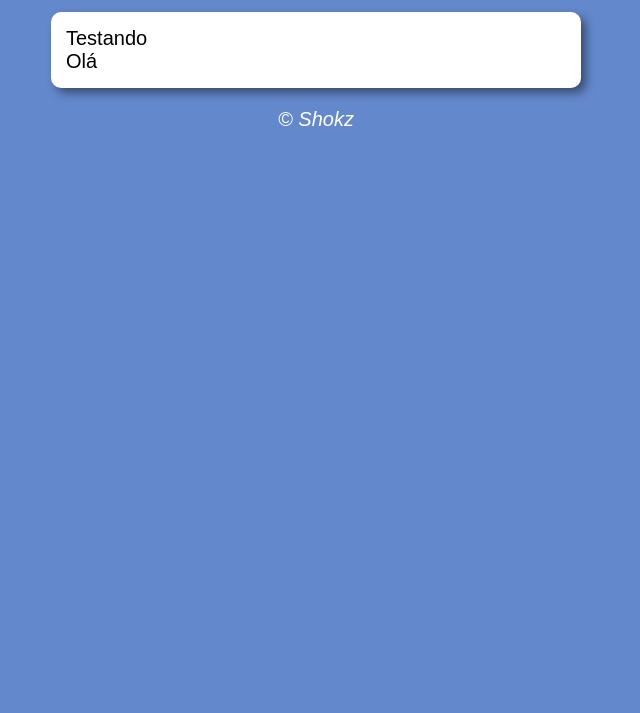
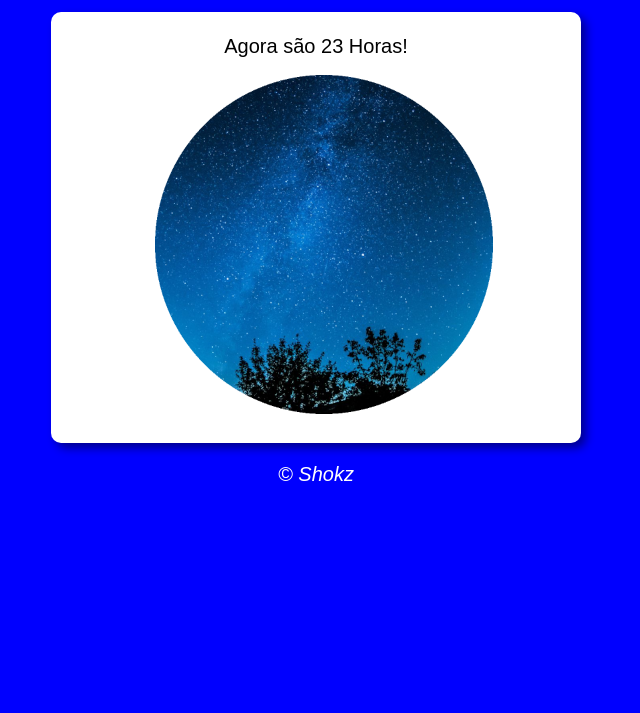
Before and after one commit to Shokz01/javascript, a plain HTML site: page aula012ex/ex014/modelo.html in a window 1280 px wide. Shown: the part 87-800 px from the top of the page, without its empty margins (324-964 px from the left). Drawn offline with Linux system fonts and the light colour scheme.

Commit message:
terminei o ex 014

```diff
--- a/aula012ex/ex014/estilo.css
+++ b/aula012ex/ex014/estilo.css
@@ -19,6 +19,11 @@ section {
     box-shadow: 5px 5px 10px rgba(0, 0, 0, 0.445);
 }
 
+div {
+    text-align: center;
+    padding: 8px;
+}
+
 footer {
     color: white;
     text-align: center;
--- a/aula012ex/ex014/modelo.html
+++ b/aula012ex/ex014/modelo.html
@@ -3,19 +3,19 @@
 <head>
     <meta charset="UTF-8">
     <meta name="viewport" content="width=device-width, initial-scale=1.0">
-    <title>Modelo de Exercício</title>
+    <title>Hora do Dia</title>
     <link rel="stylesheet" href="estilo.css">
 </head>
-<body>
+<body onload="carregar()">
     <header>
-        <h1>Titulo</h1>
+        <h1>Hora do Dia</h1>
     </header>
     <section>
-        <div>
-            Testando
+        <div id="msg">
+            Aqui vai aparecer a mensagem...
         </div>
-        <div>
-            Olá
+        <div id="foto">
+            <img id="imagem" src="manha.png" alt="Foto do dia">
         </div>
     </section>
     <footer>
--- a/aula012ex/ex014/script.js
+++ b/aula012ex/ex014/script.js
@@ -0,0 +1,21 @@
+function carregar(){
+    var msg = window.document.getElementById('msg')
+    var img = window.document.getElementById('imagem')
+    var data = new Date()
+    var hora = data.getHours()
+    msg.innerHTML = `Agora são ${hora} Horas!`
+    if (hora >= 0 && hora < 12) {
+        //bomdia
+        img.src = 'manha.png'
+        document.body.style.background = 'yellow'
+    } else if (hora >= 12 && hora < 18) {
+        //boatarde
+        img.src = 'tarde.png'
+        document.body.style.background = 'orange'
+    } else {
+        //boanoiti
+        img.src = 'noite.png'
+        document.body.style.background = 'blue'
+    }
+
+}
```
